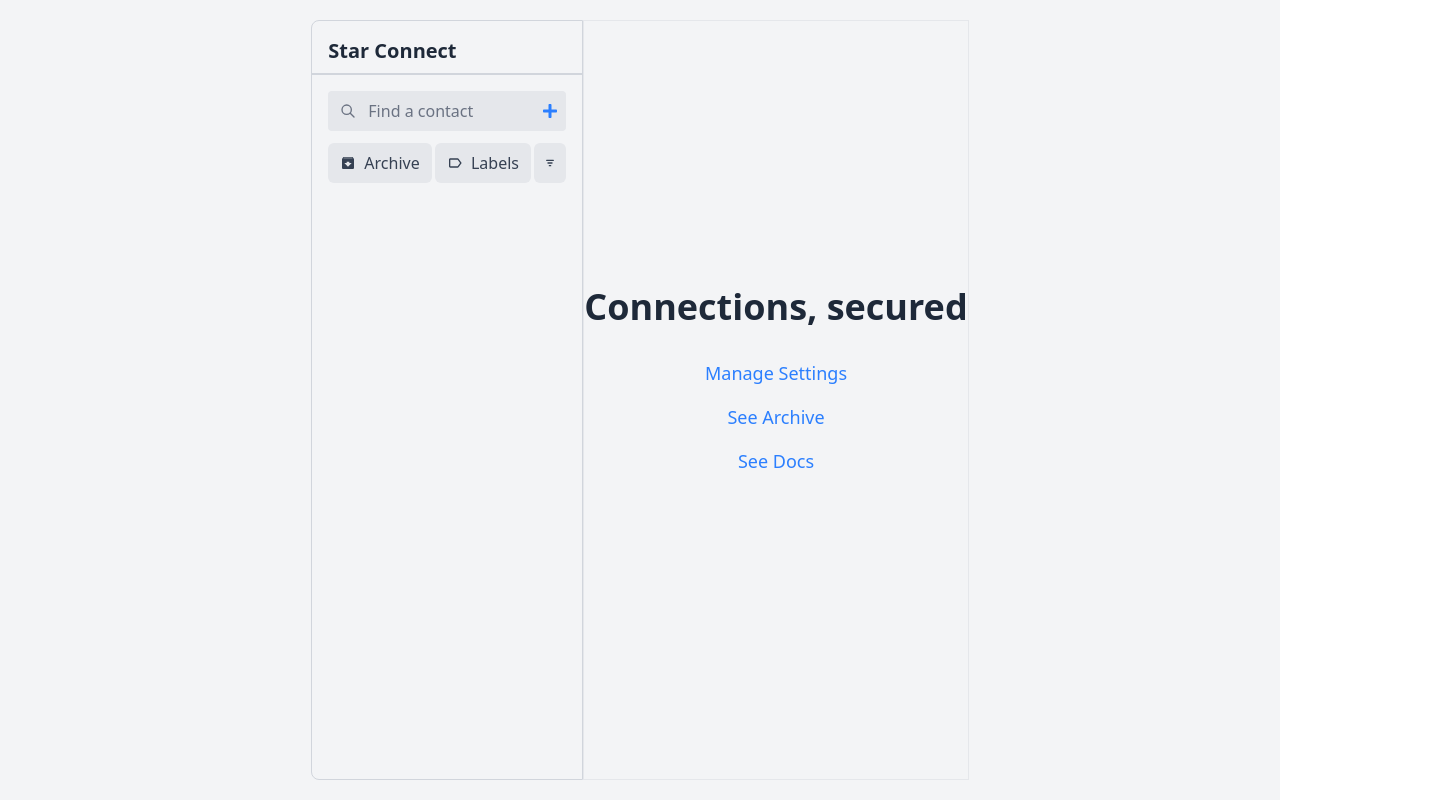
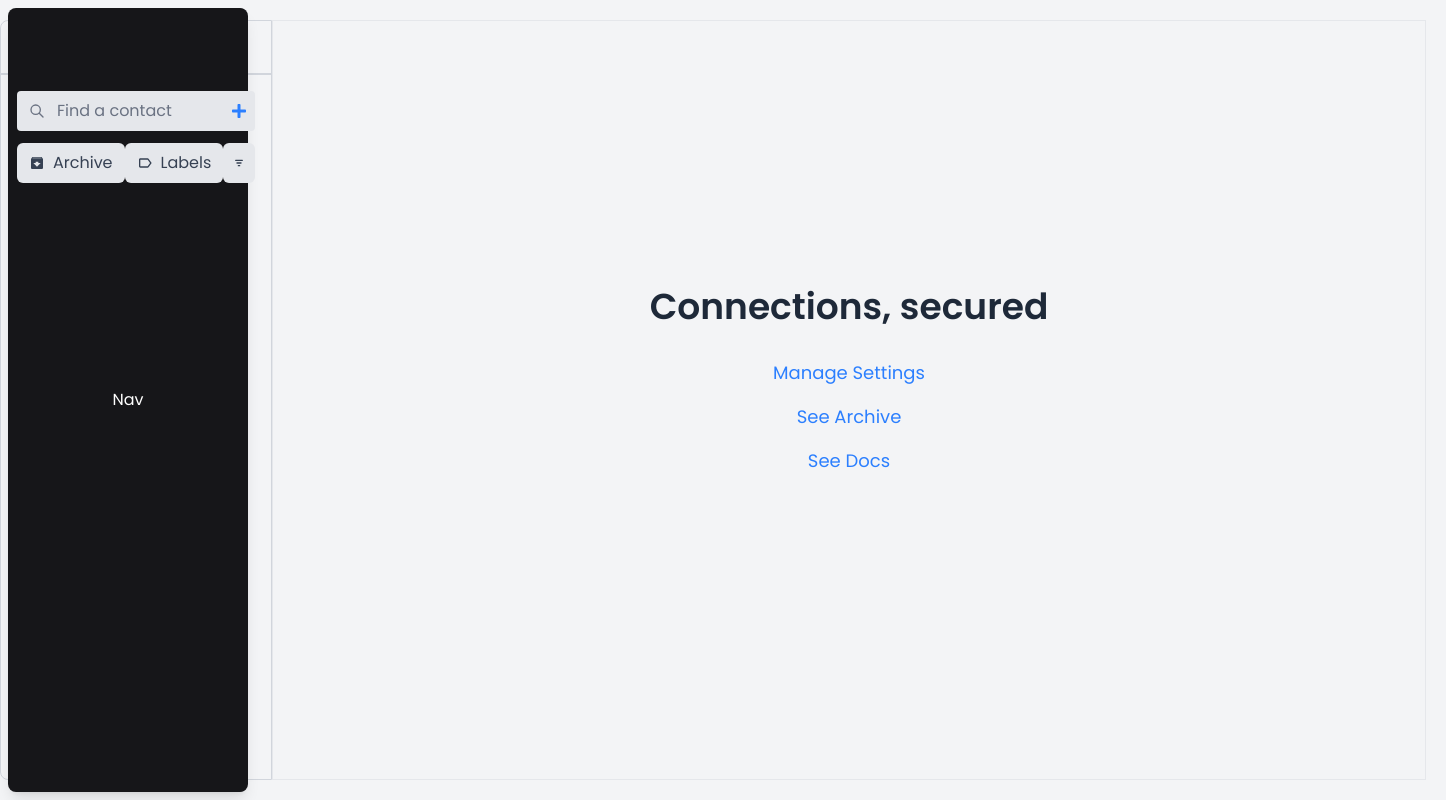
Before and after one commit to sohammk08/starconnect, a React (Vite) app: page / in a window 1280 px wide. Shown: the whole page, 1446 px wide, since content can reach past the window. Built offline with nearby package versions, Linux system fonts and the light colour scheme.

Commit message:
Created nav, added Gfont
Created nav bar, modifications in ExpandedContactView and added G-font

```diff
--- a/index.html
+++ b/index.html
@@ -3,6 +3,12 @@
   <head>
     <meta charset="UTF-8" />
     <link rel="icon" type="image/svg+xml" href="/vite.svg" />
+    <link rel="preconnect" href="https://fonts.googleapis.com" />
+    <link rel="preconnect" href="https://fonts.gstatic.com" crossorigin />
+    <link
+      href="https://fonts.googleapis.com/css2?family=Poppins:ital,wght@0,100;0,200;0,300;0,400;0,500;0,600;0,700;0,800;0,900;1,100;1,200;1,300;1,400;1,500;1,600;1,700;1,800;1,900&display=swap"
+      rel="stylesheet"
+    />
     <meta name="viewport" content="width=device-width, initial-scale=1.0" />
     <title>Star Connect</title>
   </head>
--- a/src/App.jsx
+++ b/src/App.jsx
@@ -5,6 +5,7 @@ import Register from "./pages/Register";
 import ErrorPage from "./pages/ErrorPage";
 import Documentation from "./pages/Documentation";
 import { BrowserRouter as Router, Route, Routes } from "react-router-dom";
+import Nav from "./components/Nav";
 
 function App() {
   const userState = true;
@@ -12,7 +13,8 @@ function App() {
   return (
     <div className="flex h-screen w-screen">
       <Router>
-        <div className="flex h-screen w-screen">
+        <div className="flex h-screen w-screen bg-gray-100 dark:bg-black">
+          <Nav />
           <div className="grow items-center">
             <Routes>
               <Route exact path="/" element={<StarConnect />} />
--- a/src/StarConnect.jsx
+++ b/src/StarConnect.jsx
@@ -8,7 +8,7 @@ function StarConnect() {
 
   return (
     <div>
-      <div className="flex justify-center min-h-screen py-5 bg-gray-100">
+      <div className="flex justify-end pr-5 min-h-screen py-5 bg-gray-100">
         <Sidebar onAddContact={onAddContact} />
         <ExpandedContactView />
       </div>
--- /dev/null
+++ b/src/components/Nav.jsx
@@ -0,0 +1,11 @@
+import React from "react";
+
+function Nav() {
+  return (
+    <div className="fixed top-2 left-2 w-60 h-[calc(100%-1rem)] bg-[#161619] text-white flex flex-col rounded-lg shadow-lg transition-width duration-300">
+      <span className="mx-auto my-auto">Nav</span>
+    </div>
+  );
+}
+
+export default Nav;
--- a/src/components/Sidebar.jsx
+++ b/src/components/Sidebar.jsx
@@ -1,14 +1,13 @@
-import React from "react";
 import Search from "./Search";
+import { CgSortAz } from "react-icons/cg";
 import { MdArchive, MdLabelOutline } from "react-icons/md";
-import { CgSortAz } from "react-icons/cg";
 
 function Sidebar({ onAddContact }) {
   const isArchivePage = false;
 
   return (
     <div className="w-68 bg-gray-100 border border-gray-300 rounded-tl-lg rounded-bl-lg">
-      <h1 className="text-xl font-bold text-gray-800 mt-4 ml-4 cursor-pointer">
+      <h1 className="text-xl font-semibold text-gray-800 mt-4 ml-4 cursor-pointer">
         Star Connect
       </h1>
       <div className="border border-gray-300 my-2" />
--- a/src/index.css
+++ b/src/index.css
@@ -1,3 +1,8 @@
 @import "tailwindcss";
 
 @custom-variant dark (&:where([data-theme=dark], [data-theme=dark] *));
+
+@theme {
+  /* Fonts */
+  --font-sans: "Poppins", sans-serif;
+}
--- a/src/pages/ExpandedContactView.jsx
+++ b/src/pages/ExpandedContactView.jsx
@@ -3,7 +3,7 @@ import { Link } from "react-router-dom";
 function ExpandedContactView() {
   return (
     <div className=" border border-gray-200 dark:border-none dark:bg-[#121212]">
-      <div className="flex justify-center items-center min-h-[calc(100vh-5rem)]">
+      <div className="flex justify-center items-center min-h-[calc(100vh-5rem)] w-6xl">
         <div className="text-center">
           <h1 className="text-4xl font-semibold text-gray-800 dark:text-gray-100 mb-8">
             Connections, secured
```
